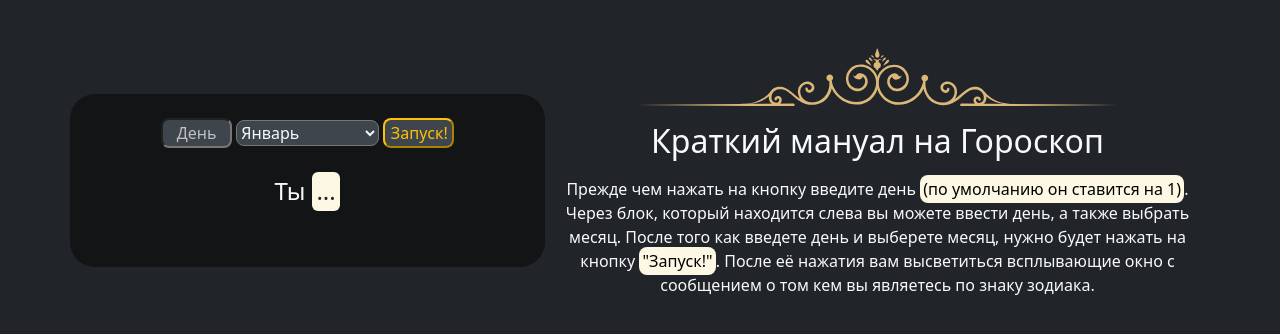
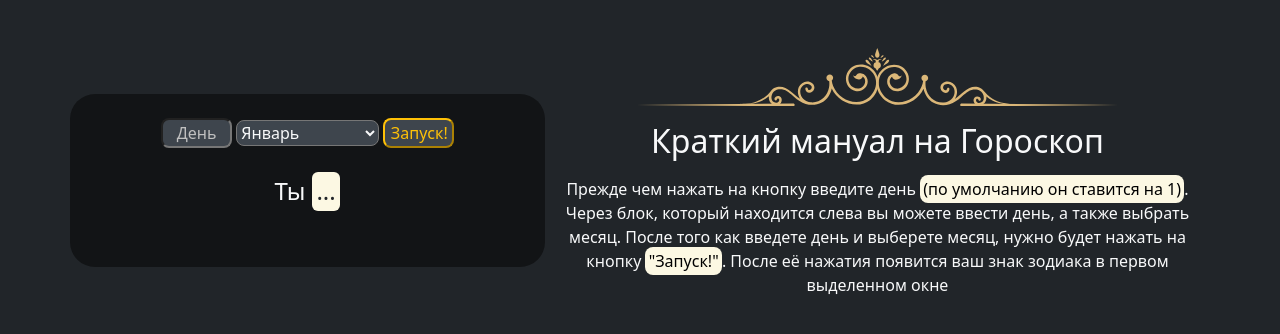
Before and after one commit to Xolistor/Goroskop_2.0, a plain HTML site: page index.html in a window 1280 px wide. Drawn offline with nearby package versions, Linux system fonts and the light colour scheme.

Commit message:
Update index.html
Обновление текста

```diff
--- a/index.html
+++ b/index.html
@@ -99,7 +99,7 @@
 </g>
 </svg>
 				<h2 class="my-3">Краткий мануал на Гороскоп</h2>
-				<p>Прежде чем нажать на кнопку введите день <mark style="border-radius: 8px;">(по умолчанию он ставится на 1)</mark>. Через блок, который находится слева вы можете ввести день, а также выбрать месяц. После того как введете день и выберете месяц, нужно будет нажать на кнопку <mark style="border-radius: 8px;">"Запуск!"</mark>. После её нажатия вам высветиться всплывающие окно с сообщением о том кем вы являетесь по знаку зодиака.
+				<p>Прежде чем нажать на кнопку введите день <mark style="border-radius: 8px;">(по умолчанию он ставится на 1)</mark>. Через блок, который находится слева вы можете ввести день, а также выбрать месяц. После того как введете день и выберете месяц, нужно будет нажать на кнопку <mark style="border-radius: 8px;">"Запуск!"</mark>. После её нажатия появится ваш знак зодиака в первом выделенном окне
 				</p>
 			</div>
 		</div>
```
